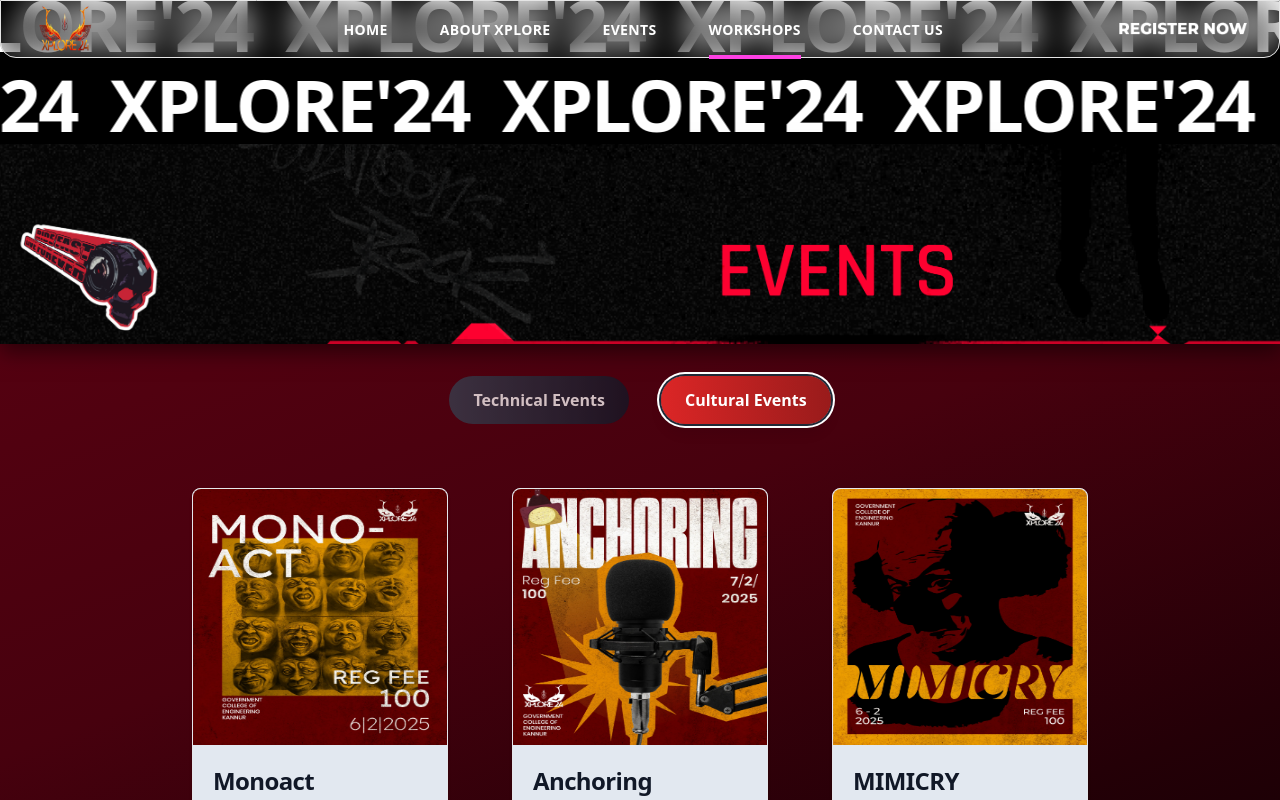
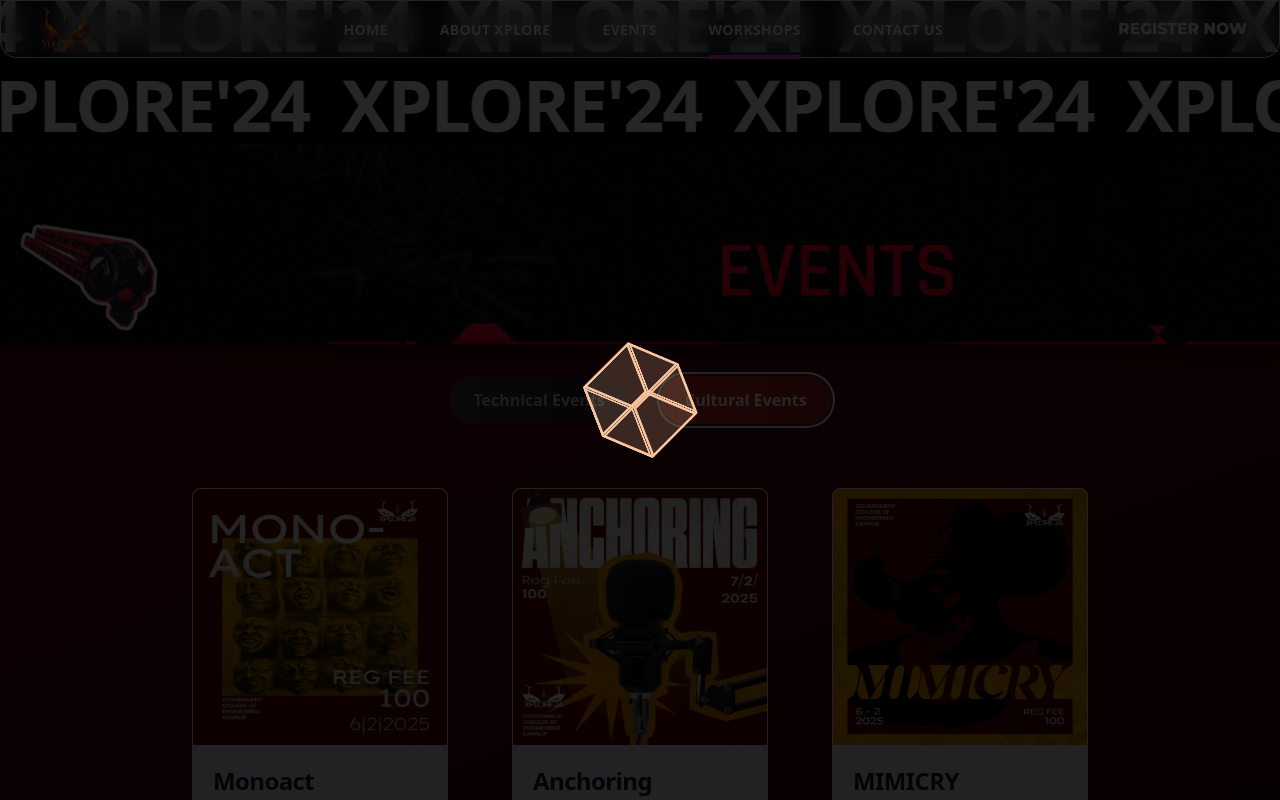
Before and after one commit to jeevanbabu7/Xplore, a React (Vite) app in the folder client/: page / in a window 1280 px wide. Both pictures are taken after a click on the button "Cultural Events". Shown: the part 2592-3392 px from the top of the page. Built offline with nearby package versions, Linux system fonts and the light colour scheme; a web font is replaced by a local one.

Commit message:
event update

```diff
--- a/client/src/components/CulturalCard.jsx
+++ b/client/src/components/CulturalCard.jsx
@@ -6,7 +6,7 @@ const CulturalCard = ({eventDetails}) => {
     const {name, description, date, time, location, prizePool, fee, image, contacts, rules, registerLink} = eventDetails;
     const [modalOpen, setModalOpen] = useState(false);
   return (
-    <div class="max-w-sm bg-slate-200 border border-gray-200 rounded-lg shadow dark:bg-gray-800 dark:border-gray-700 w-72 h-[40rem] flex flex-col">
+    <div class=" bg-slate-200 border border-gray-200 rounded-lg shadow dark:bg-gray-800 dark:border-gray-700 w-72 h-[42rem] flex flex-col">
         <a href="#" className='flex-shrink-0 flex-0'>
             <img class="rounded-t-lg h-64 w-full" loading='lazy' src={image} alt="" />
         </a>
@@ -18,9 +18,11 @@ const CulturalCard = ({eventDetails}) => {
                 <p class="mb-3 font-normal text-gray-700 dark:text-gray-400">{description}</p>
             </div>
             <div className='flex flex-col gap-4'>
+                {registerLink && (
                     <RainbowButton className='w-full' onClick={() => {
                         window.open(registerLink, "_blank")
                     }}>Register</RainbowButton>
+                )}
                 <ShinyButton className='w-full' onClick={() => setModalOpen(true)}>Details</ShinyButton>
             </div>
 
@@ -39,14 +41,24 @@ const CulturalCard = ({eventDetails}) => {
                     )}
 
                     <div className="mt-4 text-left flex flex-col gap-3">
+                        {date && (
                             <div>
                                 <h3 className="text-base font-semibold">Date</h3>
                                 <p className="text-sm ">{date}</p>
                             </div>
+                        )}
+                        {time && (
                             <div>
                                 <h3 className="text-base font-semibold">Time</h3>
-                            <p className="text-sm">{time}</p>
+                                <p className="text-sm ">{time}</p>
                             </div>
+                        )}
+                        {location && (
+                            <div>
+                                <h3 className="text-base font-semibold">Location</h3>
+                                <p className="text-sm ">{location}</p>
+                            </div>
+                        )}
                         {fee && (
                             <div>
                                 <h3 className="text-base font-semibold">Fee</h3>
--- /dev/null
+++ b/client/src/components/Loading.jsx
@@ -0,0 +1,18 @@
+import React from 'react'
+
+const Loading = () => {
+  return (
+    <div className="overlay z-50">
+        <div className="spinner">
+            <div></div>
+            <div></div>
+            <div></div>
+            <div></div>
+            <div></div>
+            <div></div>
+        </div>
+    </div>
+  )
+}
+
+export default Loading
--- a/client/src/pages/EventRegistration.jsx
+++ b/client/src/pages/EventRegistration.jsx
@@ -8,7 +8,7 @@ import { useNavigate, useParams } from 'react-router-dom';
 const EventRegistration = () => {
   const {category} = useParams();
   const [filter, setFilter] = useState(category || 'all');
-
+  const [loading, setLoading] = useState(true);
 
   const filteredContent = useMemo(() => {
     window.history.pushState(null, '', `/event-registration/${filter}`);
--- a/client/src/pages/Events.jsx
+++ b/client/src/pages/Events.jsx
@@ -5,10 +5,12 @@ import eventBanner from "../assets/images/event-banner.png";
 import Event from "../components/Event";
 import { eventData, culturalEventData } from "../utils/eventData.js";
 import CulturalCard from "../components/CulturalCard.jsx";
+import Loading from "../components/Loading.jsx";
 
 const Events = () => {
   const [eventType, setEventType] = useState("technical");
   const [filteredEvents, setFilteredEvents] = useState(eventData);
+  const [loading, setLoading] = useState(false);
 
   useEffect(() => {
     setFilteredEvents(eventType === "cultural" ? culturalEventData : eventData);
@@ -73,6 +75,10 @@ const Events = () => {
           onClick={() => {
             setFilteredEvents(culturalEventData);
             setEventType("cultural");
+            setLoading(true);
+            setTimeout(() => {
+              setLoading(false);
+            }, 3000);
           }}
         >
           Cultural Events
@@ -95,6 +101,7 @@ const Events = () => {
           </motion.div>
         ))}
       </div>
+      {loading && <Loading />}
     </div>
   );
 };
--- a/client/src/pages/Home.jsx
+++ b/client/src/pages/Home.jsx
@@ -7,6 +7,7 @@ import Workshops from "./Workshops";
 import ContactPage from "./Contact";
 import { ReactLenis } from "@studio-freight/react-lenis";
 import { VelocityScroll } from "../components/ui/scroll-based-velocity";
+import Loading from "../components/Loading";
 
 const Home = () => {
   const navigate = useNavigate();
@@ -18,6 +19,11 @@ const Home = () => {
     smooth: true,
   };
 
+
+  const [loading, setLoading] = React.useState(true);
+  setTimeout(() => {
+    setLoading(false);
+  }, 2000);
   return (
     <div className="h-screen" id="home">
       {/* Don't render the navbar here */}
@@ -51,6 +57,9 @@ const Home = () => {
           </div>
         </ReactLenis>
       </section>
+      {loading && (
+        <Loading />
+      )}
     </div>
   );
 };
--- a/client/src/styles/globals.css
+++ b/client/src/styles/globals.css
@@ -73,3 +73,77 @@
     @apply bg-background text-foreground;
   }
 }
+
+
+/* Overlay styles */
+.overlay {
+  position: fixed;
+  top: 0;
+  left: 0;
+  width: 100%;
+  height: 100%;
+  background-color: rgba(0, 0, 0, 0.85); /* Dark transparent background */
+  display: flex;
+  justify-content: center;
+  align-items: center;
+  z-index: 1000;
+}
+
+/* Spinner styles */
+.spinner {
+  position: relative;
+  width: 70.4px;
+  height: 70.4px;
+  animation: spinner 1.6s infinite ease;
+  transform-style: preserve-3d;
+}
+
+.spinner > div {
+  position: absolute;
+  width: 100%;
+  height: 100%;
+  border: 3.5px solid rgb(247, 197, 159);
+  background-color: rgba(247, 197, 159, 0.1);
+}
+
+.spinner div:nth-of-type(1) {
+  transform: translateZ(-35.2px) rotateY(180deg);
+}
+
+.spinner div:nth-of-type(2) {
+  transform: rotateY(-270deg) translateX(50%);
+  transform-origin: top right;
+}
+
+.spinner div:nth-of-type(3) {
+  transform: rotateY(270deg) translateX(-50%);
+  transform-origin: center left;
+}
+
+.spinner div:nth-of-type(4) {
+  transform: rotateX(90deg) translateY(-50%);
+  transform-origin: top center;
+}
+
+.spinner div:nth-of-type(5) {
+  transform: rotateX(-90deg) translateY(50%);
+  transform-origin: bottom center;
+}
+
+.spinner div:nth-of-type(6) {
+  transform: translateZ(35.2px);
+}
+
+@keyframes spinner {
+  0% {
+    transform: rotate(45deg) rotateX(-25deg) rotateY(25deg);
+  }
+
+  50% {
+    transform: rotate(45deg) rotateX(-385deg) rotateY(25deg);
+  }
+
+  100% {
+    transform: rotate(45deg) rotateX(-385deg) rotateY(385deg);
+  }
+}
--- a/client/src/utils/eventData.js
+++ b/client/src/utils/eventData.js
@@ -46,6 +46,8 @@ import anchoring from '../assets/images/cultural/anchoring.webp'
 import mehandi from '../assets/images/cultural/mehandi.webp'
 import face_painting from '../assets/images/cultural/face_painting.webp'
 import spot_photography from '../assets/images/cultural/spot_photography.webp'
+import pottery from '../assets/images/cultural/pottery.webp'
+import art_exhibition from '../assets/images/cultural/art_exhibition.webp'
 
 export const eventData = [
     {
@@ -311,7 +313,7 @@ export const culturalEventData = [
     {
         id: 3001,
         name: "Monoact Competition",
-        description: "Unleash your acting brilliance in the Monoact Competition. Step onto the stage and captivate the audience with your expressions, voice, and creativity. This is your moment to bring characters to life, convey emotions, and narrate powerful stories—all by yourself",
+        description: "Unleash your acting brilliance in the Monoact Competition. Step onto the stage and captivate the audience with your expressions, voice, and creativity.",
         date: "6 February 2025",
         time: "9 AM - 4 PM",
         location: "Update soon..",
@@ -512,5 +514,33 @@ export const culturalEventData = [
         category: "cultural",
         registerLink: "https://tiqr.events/e/Spot-Photography-731"
     },
+    {
+        id: 3010,
+        name: "POTTERY WORKSHOP",
+        description: "Join us for a POTTERY WORKSHOP  at XPLORE’24!  Experience the joy of working with clay in a fun, hands-on session for all skill levels.",
+        date: "8th feb 2025",
+        time: "9 AM - 4 PM",
+        location: "Update soon..",
+        prizePool: null,
+        fee: null,
+        image: pottery,
+        contacts: [],
+        category: "cultural",
+        registerLink: "https://tiqr.events/e/Pottery-Workshop-730"
+    },
+    {
+        id: 3011,
+        name: "Art in Motion",
+        description: "Join the Celebration and sparkle  with art, inspiration, and connections.Immerse Yourself in Local Artistry Experience an eclectic mix of paintings, sculptures, photography, and more by talented local artists.",
+        date: null ,
+        time: null ,
+        location: "Update soon..",
+        prizePool: null,
+        fee: null,
+        image: art_exhibition,
+        contacts: [],
+        category: "cultural",
+        registerLink: null
+    },
 
 ];
```
Lines whose indentation alone changed are shown as unchanged.
